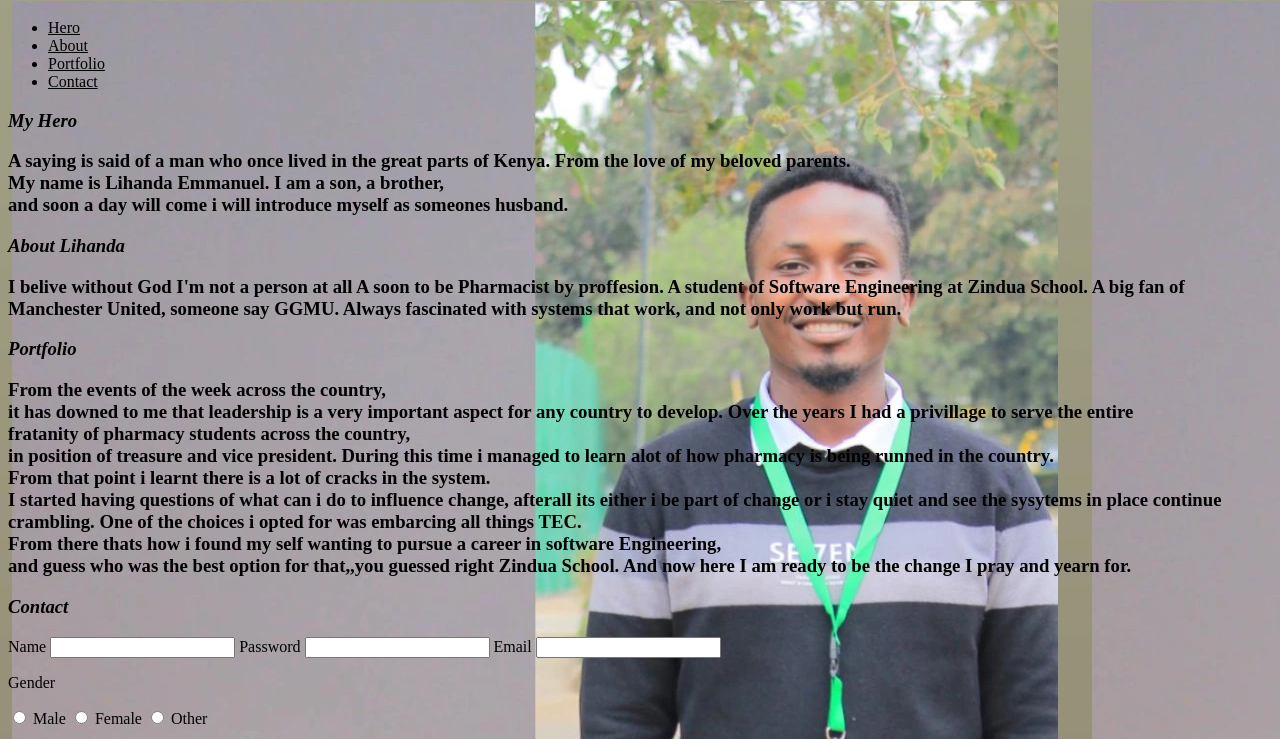
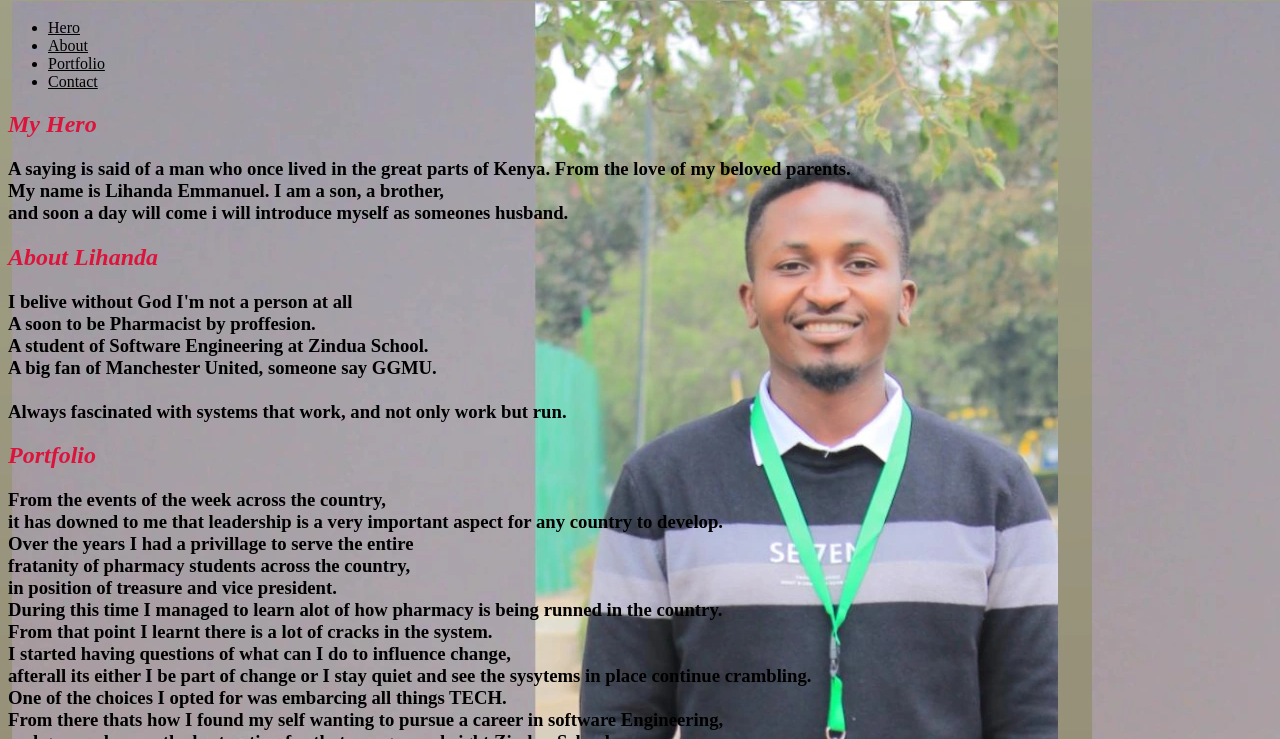
Before and after one commit to LihandaE/indexhtml, a plain HTML site: page index.html in a window 1280 px wide. Shown: the part 61-800 px from the top of the page. Drawn offline with Linux system fonts and the light colour scheme.

Commit message:
commit changes in sentence structure and colour fonts for sections

```diff
--- a/index.html
+++ b/index.html
@@ -22,7 +22,7 @@
     </header>
     <main>
 <section class="section" id="Hero">
-    <em><h3>My Hero</h3></em>
+    <em><h2>My Hero</h2></em>
     <h3>
         A saying is said of a man who once lived in the great parts of Kenya.
         From the love of my beloved parents. <br> My name is Lihanda Emmanuel.
@@ -31,28 +31,28 @@
     </h3>
 </section>
 <section class="section" id="About">
-    <em><h3>About Lihanda</h3></em>
+    <em><h2>About Lihanda</h2></em>
     <h3>
-        I belive without God I'm not a person at all
-        A soon to be Pharmacist by proffesion.
-        A student of Software Engineering at Zindua School.
-        A big fan of Manchester United, someone say GGMU.
-        Always fascinated with systems that work, and not only work but run.
+        I belive without God I'm not a person at all <br>
+        A soon to be Pharmacist by proffesion. <br>
+        A student of Software Engineering at Zindua School. <br>
+        A big fan of Manchester United, someone say GGMU. <br>
+       <br> Always fascinated with systems that work, and not only work but run.
 
     </h3>
 </section>
 <section class="section" id="Portfolio">
-    <em><h3> Portfolio</h3></em>
+    <em><h2> Portfolio</h2></em>
     <h3>
         From the events of the week across the country,<br> it has downed to me that leadership is a very important aspect for any country to develop.
-        Over the years I had a privillage to serve the entire <br>fratanity of pharmacy students across the country,<br> in position of treasure and vice president.
-        During this time i managed to learn alot of how pharmacy is being runned in the country. <br>From that point i learnt there is a lot of cracks in the system. <br> I started having questions of what can i do to influence change, afterall its either i be part of change or i stay quiet and see the sysytems in place continue crambling.
-        One of the choices i opted for was embarcing all things TEC. <br> From there thats how i found my self wanting to pursue a career in software Engineering,<br> and guess who was the best option for that,,you guessed right Zindua School.
-        And now here I am ready to be the change I pray and yearn for.
+       <br> Over the years I had a privillage to serve the entire <br>fratanity of pharmacy students across the country,<br> in position of treasure and vice president.
+       <br> During this time I managed to learn alot of how pharmacy is being runned in the country. <br>From that point I learnt there is a lot of cracks in the system. <br> I started having questions of what can I do to influence change, <br> afterall its either I be part of change or I stay quiet and see the sysytems in place continue crambling.
+       <br> One of the choices I opted for was embarcing all things TECH. <br> From there thats how I found my self wanting to pursue a career in software Engineering,<br> and guess who was the best option for that,you guessed right Zindua School.
+       <br> And now here I am ready to be the change I pray and yearn for.
     </h3>
 </section>
 <section class="section" id="Contact">
-    <em><h3>Contact</h3></em>
+    <em><h2>Contact</h2></em>
     <form action="/submit-form" method="post">
 <label for="name">Name</label>
 <input type="text" id="name" name="Name" required>
--- a/style.css
+++ b/style.css
@@ -6,3 +6,9 @@ body {
     background-image: url(IMG_20251020_110054_319.webp);
 
 }
+h3{
+    color: black;
+}
+h2{
+    color: crimson;
+}
```
